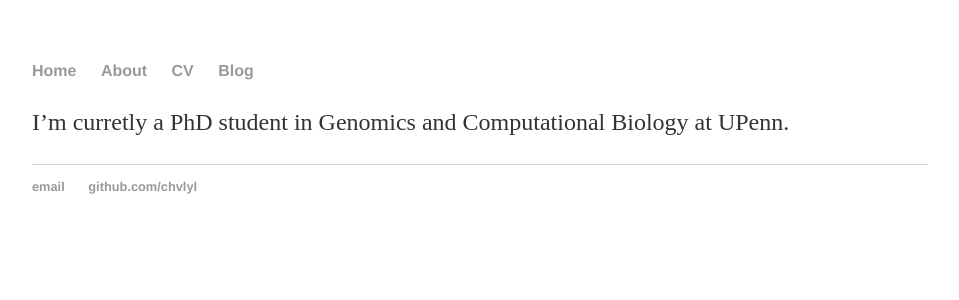
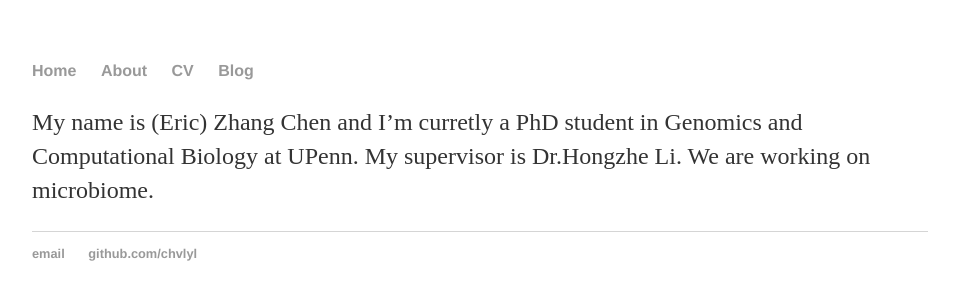
Before and after one commit to chvlyl/chvlyl.github.io, a Jekyll site: the page built from index.md, in a window 1280 px wide. Shown: the top 300 px of the page, without its empty margins (160-1119 px from the left). Built offline with Jekyll 4.4.1, drawn with Linux system fonts in a browser that asks for light colours.

Commit message:
Update index.md

```diff
--- a/index.md
+++ b/index.md
@@ -4,4 +4,4 @@ title: Eric Zhang Chen
 ---
 
 
-I'm curretly a PhD student in Genomics and Computational Biology at UPenn.
+My name is (Eric) Zhang Chen and I'm curretly a PhD student in Genomics and Computational Biology at UPenn. My supervisor is Dr.Hongzhe Li. We are working on microbiome.
```
